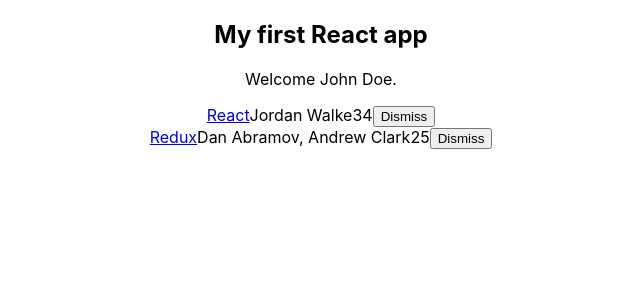
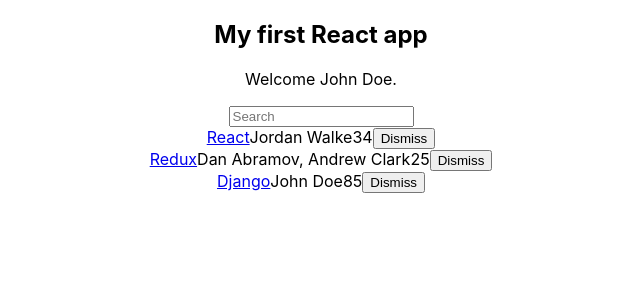
Before and after one commit to trco/react-book-one, a React (Create React App) app: page / in a window 1280 px wide. Shown: the top 300 px of the page, without its empty margins (319-959 px from the left). Built offline with nearby package versions, Linux system fonts and the light colour scheme.

Commit message:
add search field and function

```diff
--- a/src/App.js
+++ b/src/App.js
@@ -18,12 +18,27 @@
     points: 5,
     objectID: 1,
   },
+  {
+    title: "Django",
+    url: "https://github.com/django",
+    author: "John Doe",
+    num_comments: 8,
+    points: 5,
+    objectID: 2,
+  },
 ];
+
 const user = {
   first_name: "John",
   last_name: "Doe"
 }
+
 const title = "My first React app";
+
+// returns true if searchTerm is empty string or item.title matches searchTerm
+function isSearched(searchTerm) {
+  return item => !searchTerm || item.title.toLowerCase().includes(searchTerm.toLowerCase());
+}
 
 // #1: declaration of App as component, which is instantiated with <App />
 // #2: instance of the App component can be used as element in application
@@ -35,11 +50,13 @@
     this.state = {
       list,
       user,
-      title
+      title,
+      searchTerm: "",
     };
     // class methods
     // binding onDismiss method to the App class
     this.onDismiss = this.onDismiss.bind(this);
+    this.onSearchChange = this.onSearchChange.bind(this);
   }
 
   // methods
@@ -52,12 +69,28 @@
     this.setState({ list: updatedList });
   }
 
+  // searchTerm is stored to internal App's state everytime the Search field changes
+  onSearchChange(event) {
+    this.setState({ searchTerm: event.target.value });
+  }
+
+  // filter function iterates over array and removes items that don't match the condition
+  // map function runs for every element in an array
+
   render() {
     return (
       <div className="App">
+
         <h2>{this.state.title}</h2>
         <p>Welcome {this.state.user["first_name"]} {this.state.user["last_name"]}.</p>
-        { this.state.list.map(item =>
+
+        <form>
+          <input type="text" placeholder="Search"
+            onChange={this.onSearchChange}
+          />
+        </form>
+
+        {this.state.list.filter(isSearched(this.state.searchTerm)).map(item => // filter based on current this.state.searchTerm
           <div key={item.objectID}>
             <span>
               <a href={item.url}>{item.title}</a>
@@ -66,7 +99,7 @@
             <span>{item.num_comments}</span>
             <span>{item.points}</span>
             <span>
-              <button
+              <button // onDismiss is enclosed by another function so the objectID can be passed to it
                 onClick={() => this.onDismiss(item.objectID)}
                 type="button">
                 Dismiss
```
